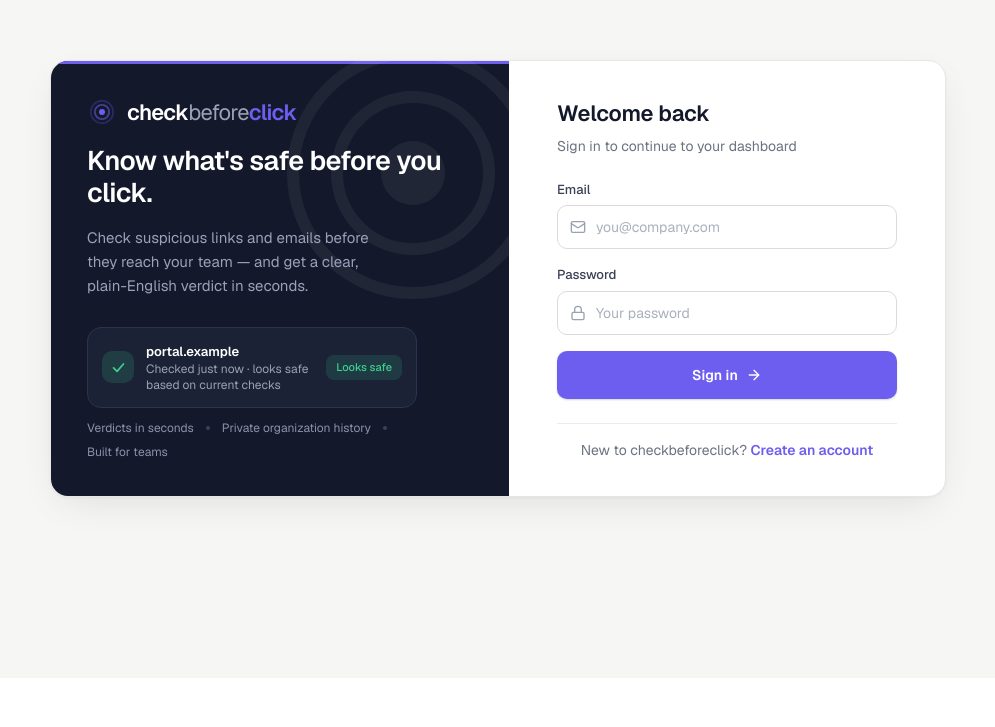
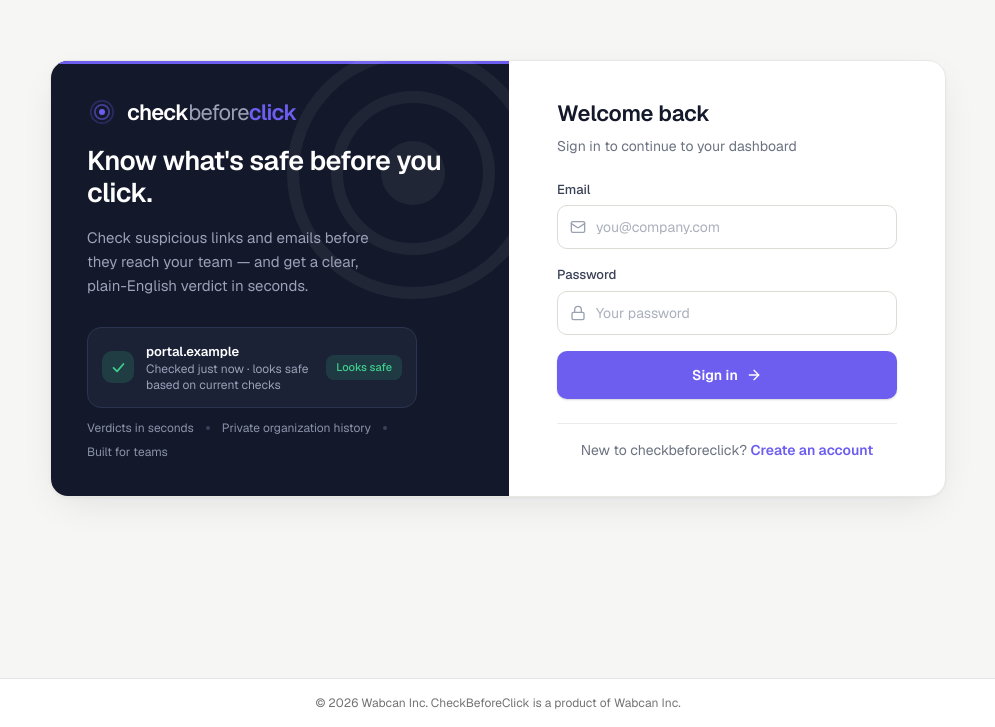
Before and after one commit to wberytech-stack/checkbeforeclick, a Next.js app: page /login in a window 1280 px wide. Shown: the part 122-849 px from the top of the page, without its empty margins (142-1137 px from the left). Before the commit the page ends 800 px from the top, so only its background shows below. Built offline with nearby package versions, Linux system fonts and the light colour scheme.

Commit message:
chore: add Wabcan Inc legal ownership footer

```diff
--- a/app/layout.tsx
+++ b/app/layout.tsx
@@ -29,7 +29,12 @@ export default function RootLayout({
       lang="en"
       className={`${geistSans.variable} ${geistMono.variable} h-full antialiased`}
     >
-      <body className={`${geistSans.className} min-h-full flex flex-col`}>{children}</body>
+      <body className={`${geistSans.className} min-h-full flex flex-col`}>
+        <main className="flex-1">{children}</main>
+        <footer className="border-t px-4 py-4 text-center text-xs text-muted-foreground">
+          © 2026 Wabcan Inc. CheckBeforeClick is a product of Wabcan Inc.
+        </footer>
+      </body>
     </html>
   )
 }
```
